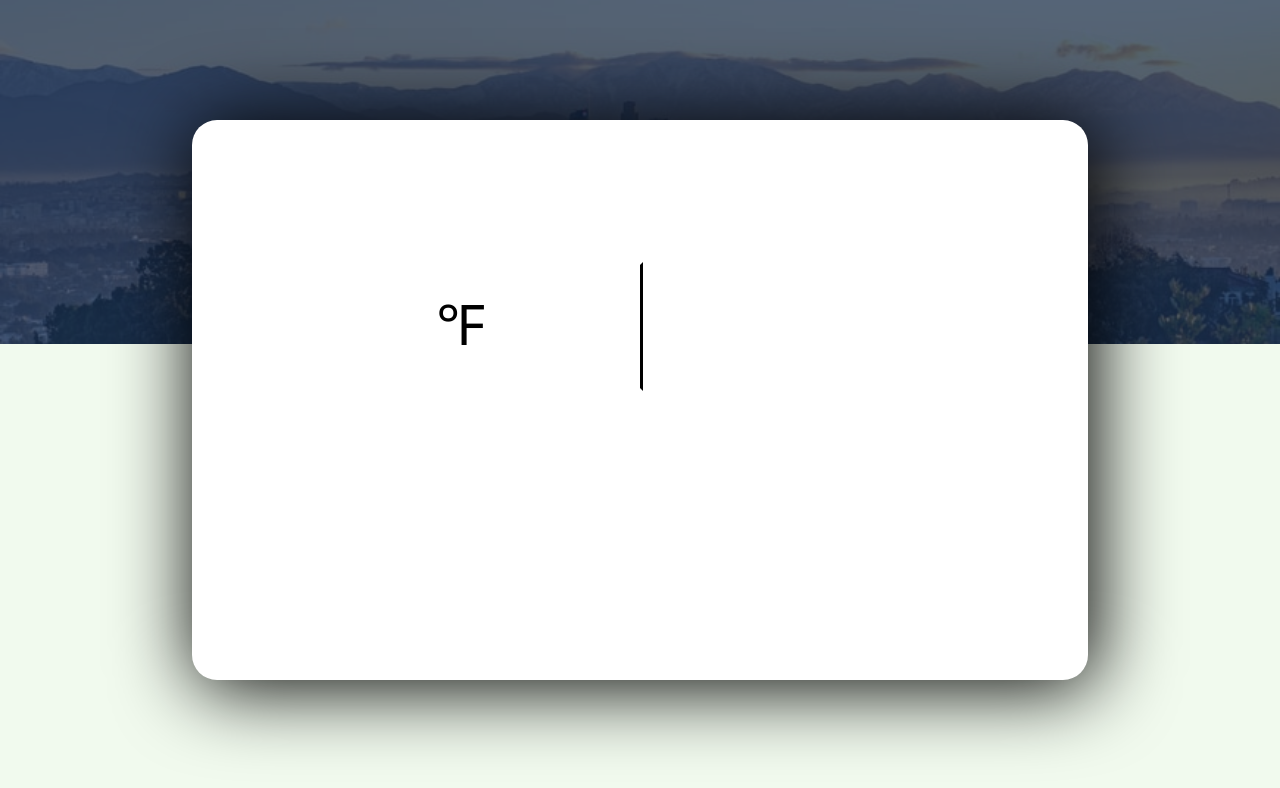
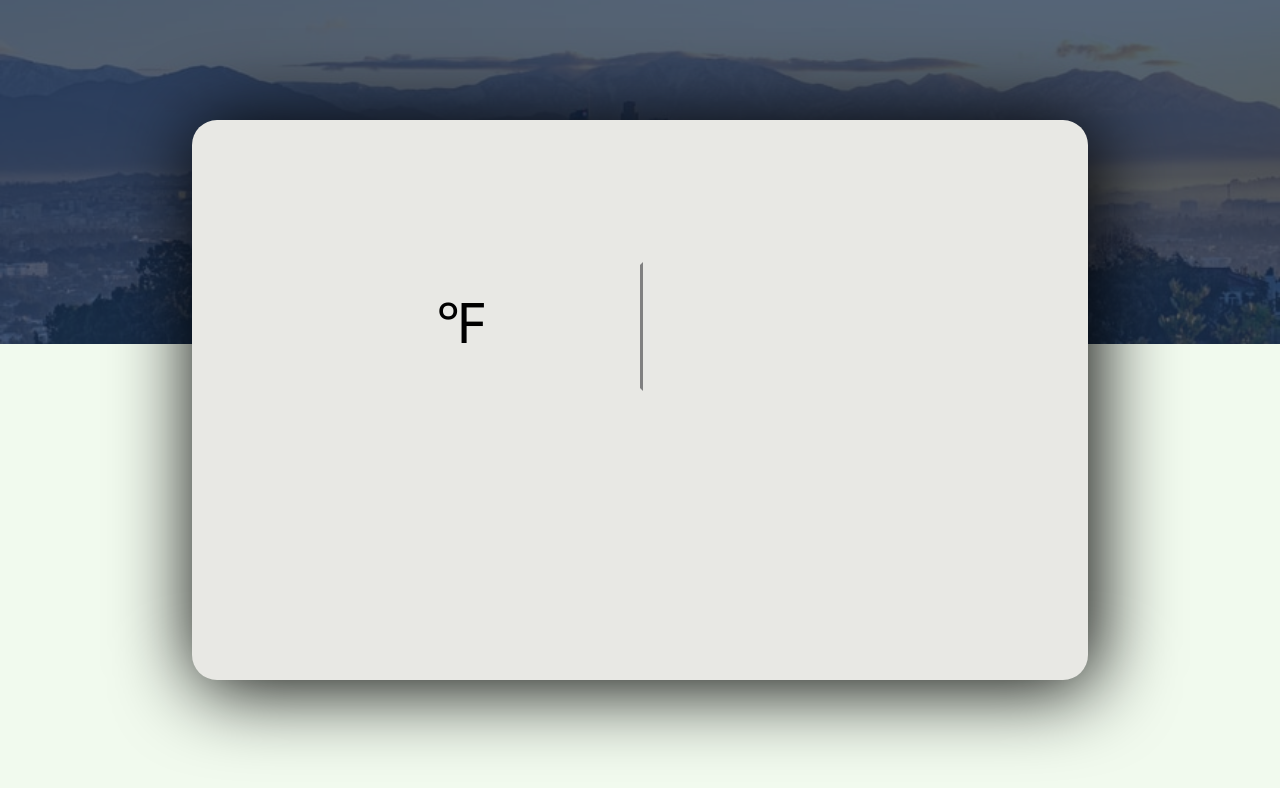
Before and after one commit to kyledeguzmanx/fDev-website-WeatherAppV1, a plain HTML site: page index.html in a window 1280 px wide. Drawn offline with Linux system fonts and the light colour scheme.

Commit message:
adjusted styling

```diff
--- a/style.scss
+++ b/style.scss
@@ -31,7 +31,7 @@ body{
     position: absolute;
     min-height: 70vh;
     min-width: 70vw;
-    background-color: white;
+    background-color: #e8e8e4;
     z-index:2;
     margin-left: 15vw;
     margin-top:15vh;
@@ -59,17 +59,17 @@ body{
         text-align: center;
         justify-content: center;
         align-items: center;
+        margin-top: 5%;
+        margin-bottom: 5%;
         .col-1{
           width:40%;
           height: 100%;
           border-style: solid;
-          border-color: transparent  black transparent  transparent ;
+          border-color: transparent  gray transparent  transparent ;
           line-height: 0.2;
           p{
               font-size: 3.5rem;
-              #degree-information{
-
-              }
+              font-family: 'Rajdhani', sans-serif;
           }
           #description-information{
               font-size: 1.4rem;
@@ -78,14 +78,16 @@ body{
           .col-2{
           width:40%;
           height: 100%;
-
           display: flex;
           justify-content: center;
+          font-family: 'Rajdhani', sans-serif;
+          font-weight: 600;
+          line-height: 1.3;
 
             .container{
                 width: 50%;
-
                 text-align: left;
+                font-size: 1rem;
             }
 
       }
```
Also changed, not shown: style.css, 1 other file.
